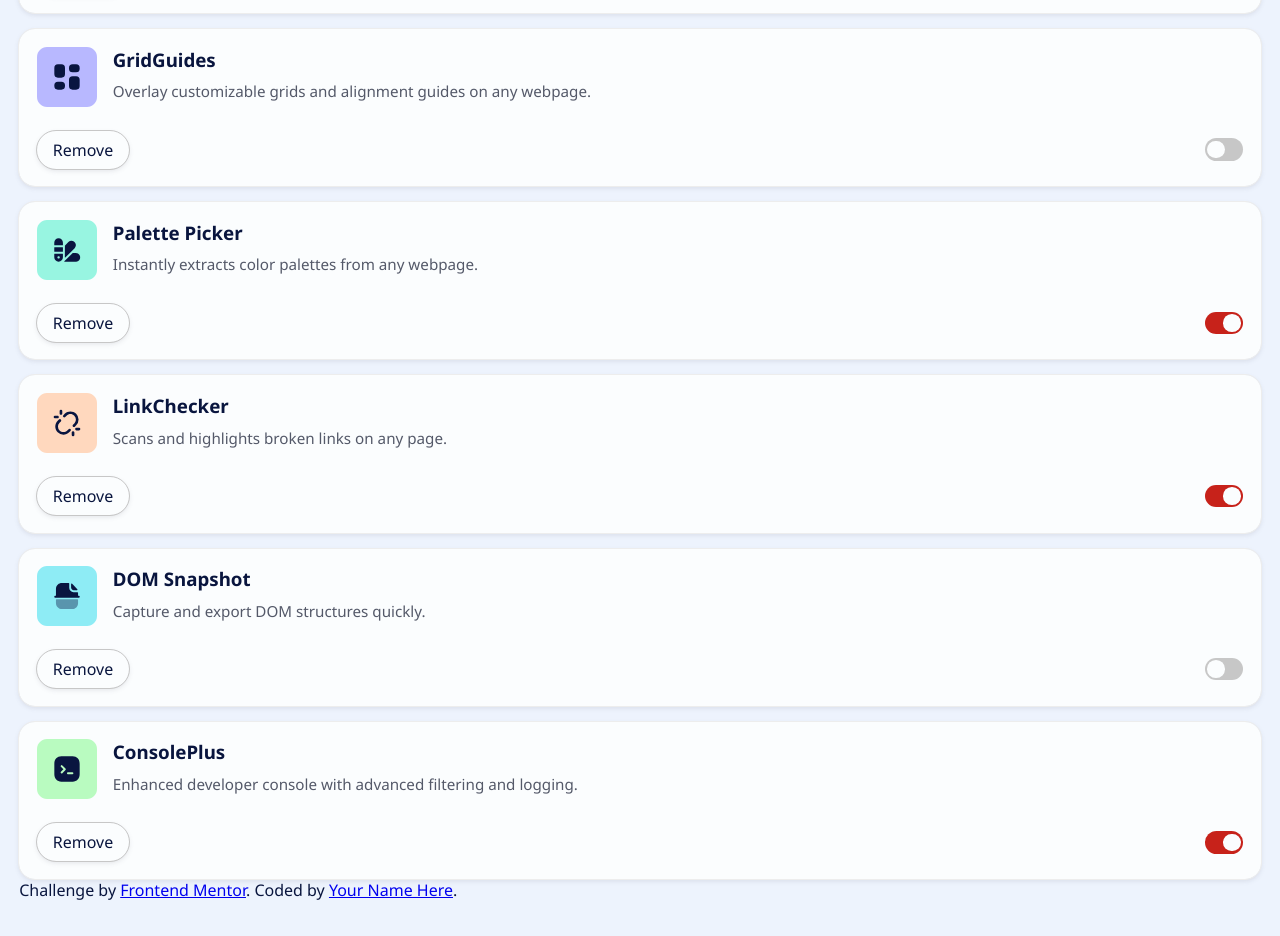
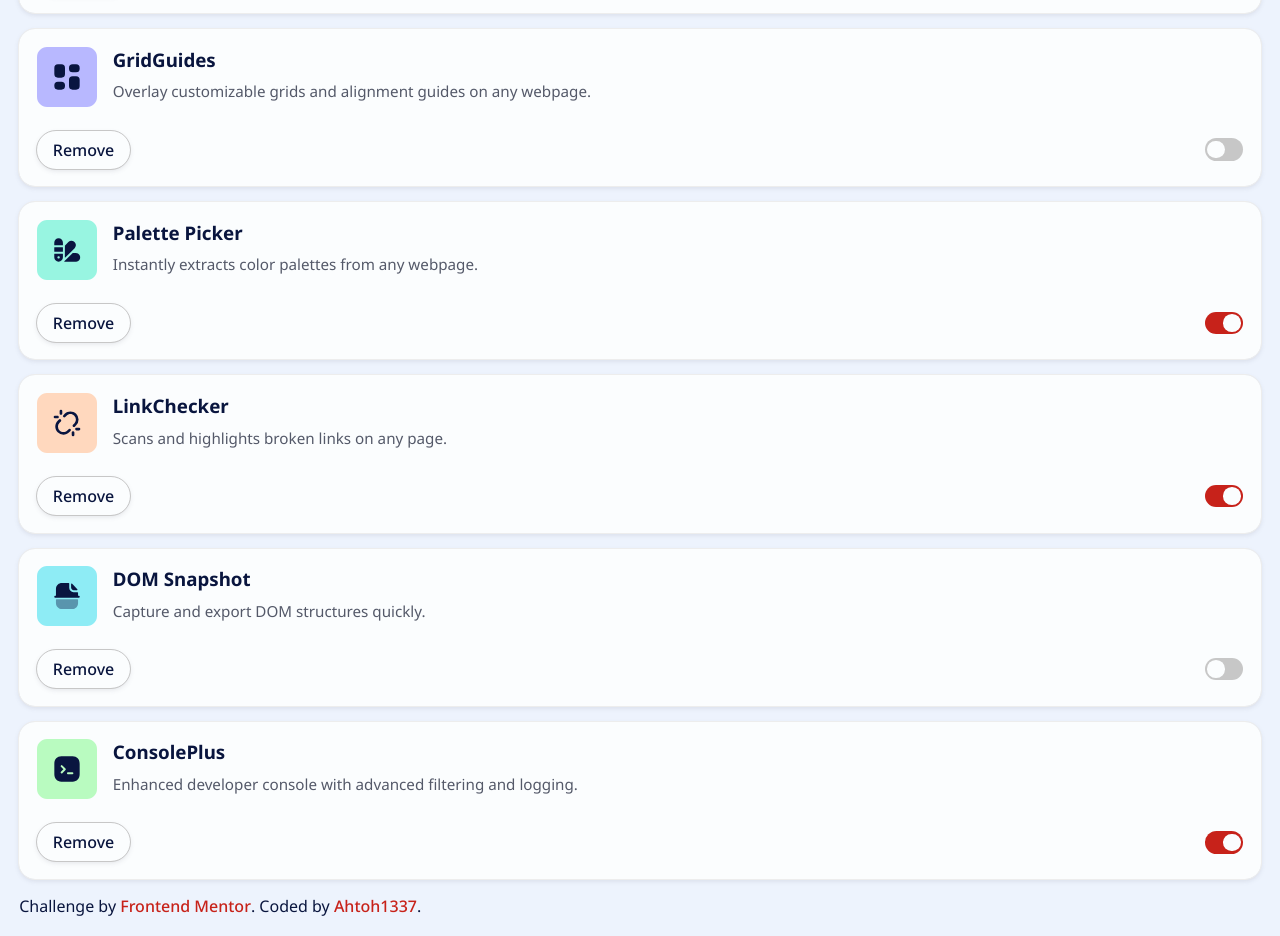
Before and after one commit to Ahtoh1337/browser-extensions-manager-ui-main, a React (Vite) app: page / in a window 1280 px wide. Shown: the part 1446-2382 px from the top of the page. Built offline with nearby package versions, Linux system fonts and the light colour scheme.

Commit message:
Add attribution styling

```diff
--- a/src/components/Attribution.tsx
+++ b/src/components/Attribution.tsx
@@ -1,6 +1,6 @@
 export default function Attribution() {
-    return <footer>
-            Challenge by <a href="https://www.frontendmentor.io?ref=challenge">Frontend Mentor</a>.
-            Coded by <a href="#">Your Name Here</a>.
+    return <footer className="attribution">
+        Challenge by <a href="https://www.frontendmentor.io?ref=challenge">Frontend Mentor</a>.
+        Coded by <a href="https://github.com/Ahtoh1337">Ahtoh1337</a>.
     </footer>
 }
--- a/src/index.css
+++ b/src/index.css
@@ -155,6 +155,7 @@ body.dark {
 .ext-list {
     display: grid;
     gap: 1rem;
+    margin-bottom: 1rem;
 }
 
 .extension-panel {
@@ -200,6 +201,7 @@ body.dark {
     padding: .5rem 1rem;
     border-radius: calc(infinity * 1px);
     outline-color: var(--neutral-300);
+    font-weight: 500;
 }
 
 .extension-panel__toggle-button {
@@ -236,3 +238,19 @@ body.dark {
 .extension-panel__toggle-button[data-active="true"]::after {
     left: 1.15rem;
 }
+
+
+
+.attribution :is(a, a:visited) {
+    color: var(--red-700);
+    text-decoration: none;
+    font-weight: 500;
+}
+
+.attribution a:hover {
+    text-decoration: underline;
+}
+
+.dark .attribution :is(a, a:visited) {
+    color: var(--red-400);
+}
```
